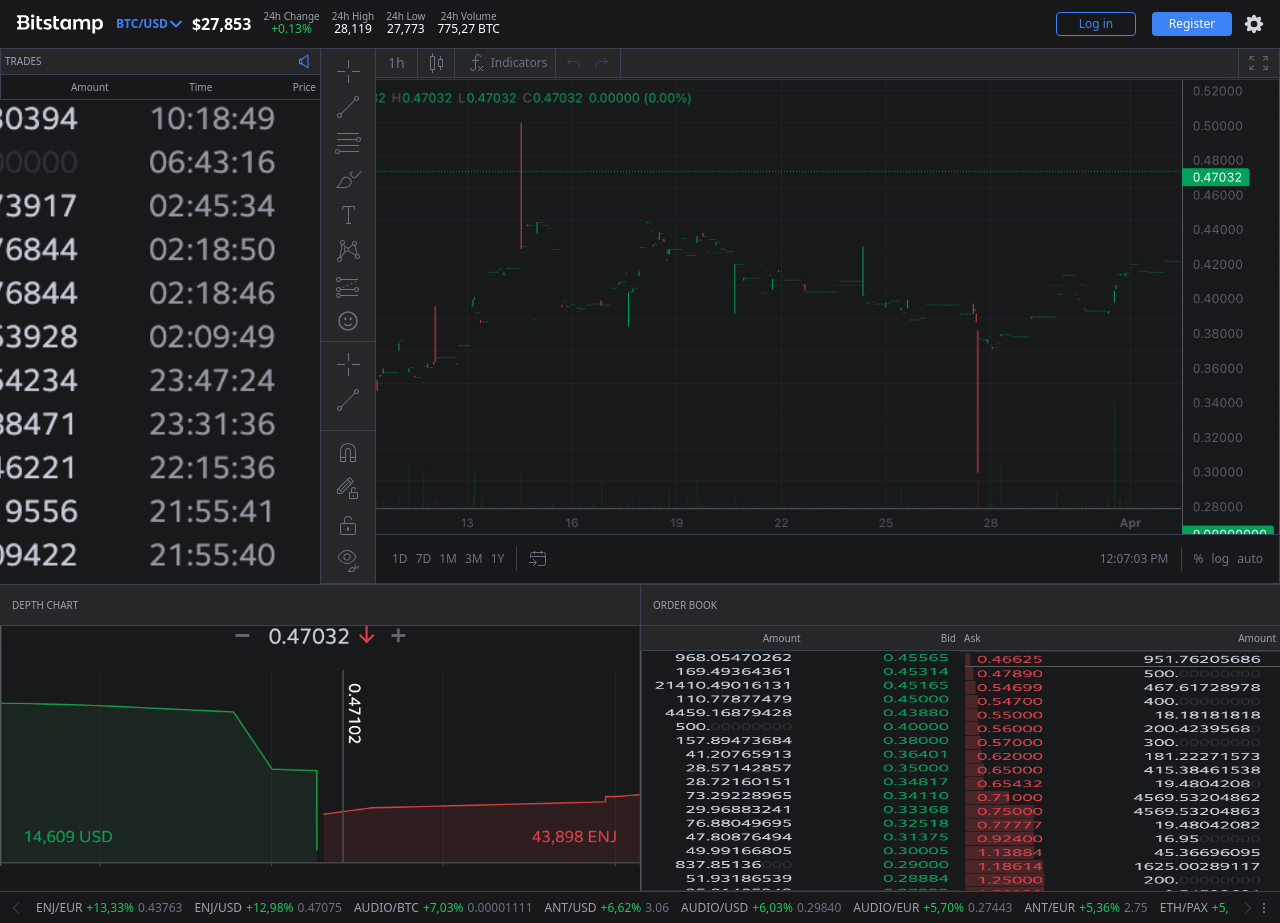
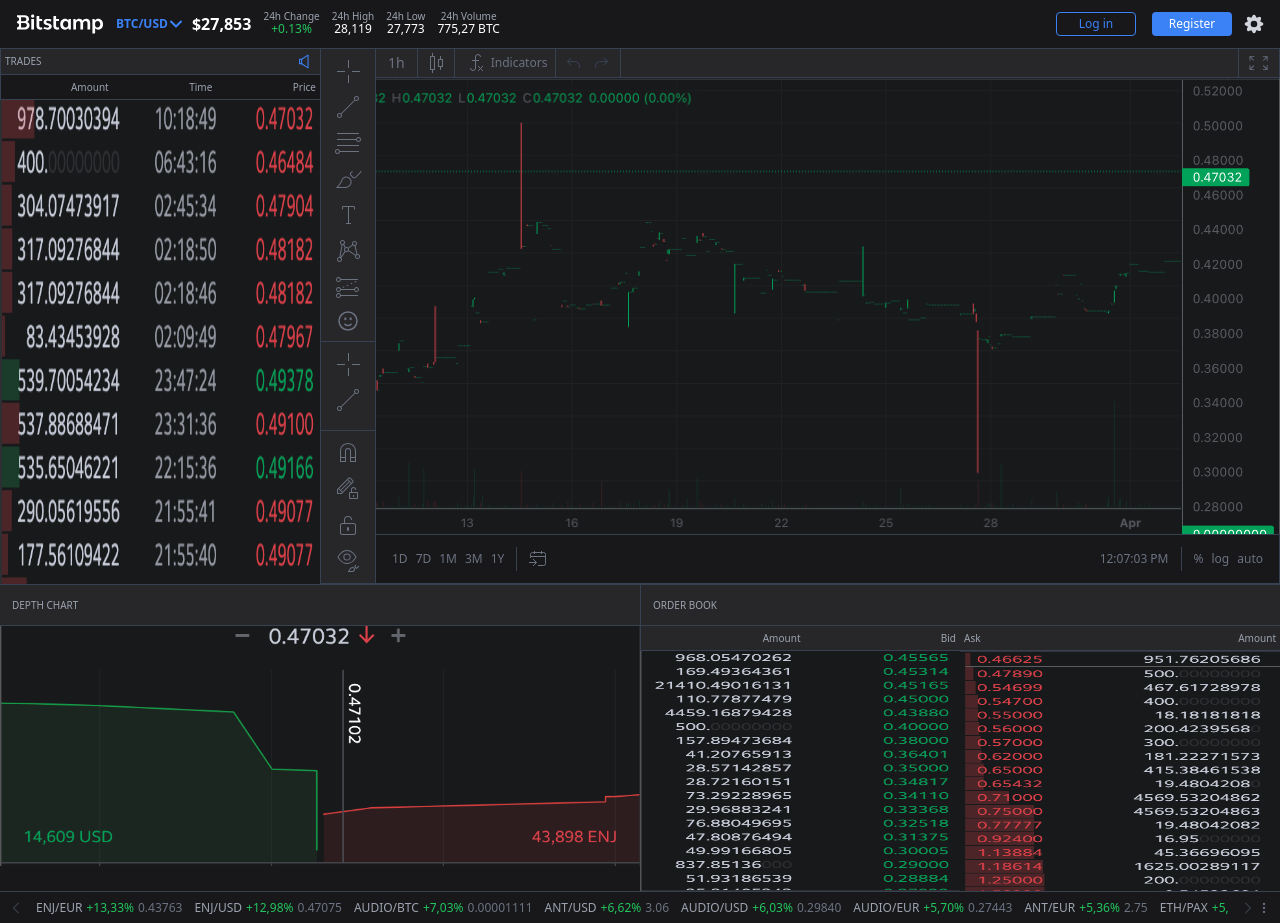
Before and after one commit to silkroadbum/bitstamp, a React (Create React App) app: page / in a window 1280 px wide. Built offline with nearby package versions, Linux system fonts and the light colour scheme.

Commit message:
Правки

```diff
--- a/src/components/Header/Header.tsx
+++ b/src/components/Header/Header.tsx
@@ -38,7 +38,7 @@
       </div>
       <ButtonsBlock showMenu={showMenu} isVisibleMenu={isVisibleMenu} />
       <nav
-        className={`absolute bg-zinc-700 top-12 left-0 right-0 bottom-0 z-50 text-xl h-screen flex flex-col pb-12 justify-between md:hidden ${
+        className={`absolute bg-zinc-700 top-12 left-0 right-0 z-50 text-xl h-auto flex flex-col justify-between md:hidden ${
           isVisibleMenu ? '' : 'hidden'
         }`}>
         <ul className="p-4">
--- a/src/components/Trades/Trades.tsx
+++ b/src/components/Trades/Trades.tsx
@@ -28,7 +28,7 @@
         <p className="flex-1 text-right">Price</p>
       </div>
 
-      <img className="flex-1 object-cover" src="/img/4.png" alt="trades" />
+      <img className="flex-1 object-fill" src="/img/4.png" alt="trades" />
     </div>
   );
 }
```
